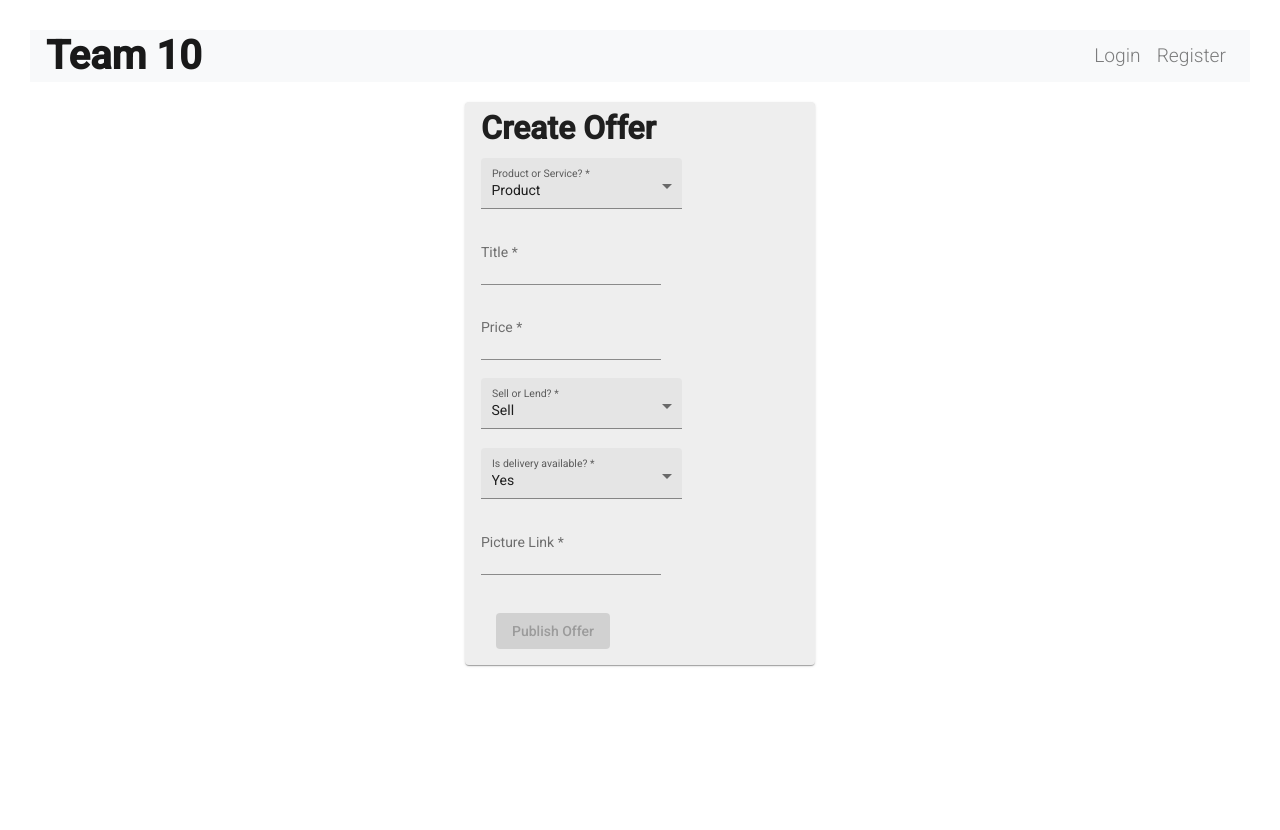
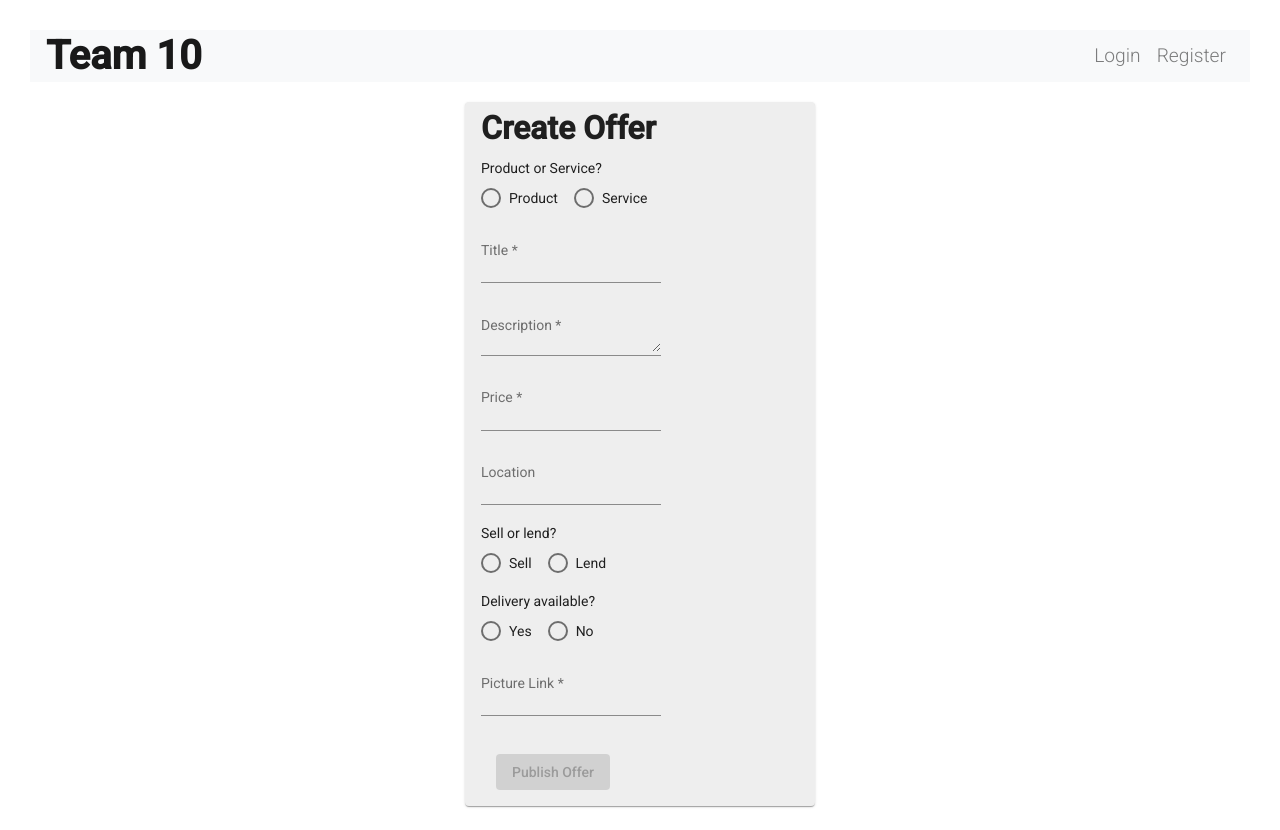
Before and after one commit to scg-unibe-ch/ese2020-team10, an Angular app in the folder ese2020-project-scaffolding-master/frontend/: page /createOffer in a window 1280 px wide. Built offline with nearby package versions, Linux system fonts and the light colour scheme; no server answers.

Commit message:
improved create offer page

```diff
--- a/ese2020-project-scaffolding-master/frontend/src/app/app.module.ts
+++ b/ese2020-project-scaffolding-master/frontend/src/app/app.module.ts
@@ -13,6 +13,7 @@ import { MatCheckboxModule } from '@angular/material/checkbox';
 import { MatCardModule } from '@angular/material/card';
 import { MatSelectModule } from '@angular/material/select';
 import { MatFormFieldModule } from '@angular/material/form-field';
+import { MatRadioModule } from '@angular/material/radio';
 import { HTTP_INTERCEPTORS, HttpClientModule } from '@angular/common/http';
 import { TodoListComponent } from './todo-list/todo-list.component';
 import { TodoItemComponent } from './todo-list/todo-item/todo-item.component';
@@ -57,6 +58,7 @@ import { CreateOfferComponent } from './create-offer/create-offer.component';
     MatFormFieldModule,
     MatTabsModule,
     MatToolbarModule,
+    MatRadioModule,
     ReactiveFormsModule,
     AppRoutingModule
   ],
--- a/ese2020-project-scaffolding-master/frontend/src/app/create-offer/create-offer.component.css
+++ b/ese2020-project-scaffolding-master/frontend/src/app/create-offer/create-offer.component.css
@@ -4,11 +4,16 @@
     display: block;
     margin-left:auto;
     margin-right:auto;
-    vertical-align:middle;
   }
 
-  .createOffer{
-    font-size: 2rem;
-    font-weight: bold;
-    margin-bottom: 20px;
-  }
+.createOffer{
+  font-size: 2rem;
+  font-weight: bold;
+  margin-bottom: 20px;
+}
+
+.mat-radio-button ~ .mat-radio-button {
+  margin-left: 16px;
+  margin-bottom: 10px;
+  margin-top: 10px;
+}
--- a/ese2020-project-scaffolding-master/frontend/src/app/create-offer/create-offer.component.html
+++ b/ese2020-project-scaffolding-master/frontend/src/app/create-offer/create-offer.component.html
@@ -2,13 +2,11 @@
   <form [formGroup]="createOfferForm" (ngSubmit)="onSubmit()">
     <div class="createOffer">Create Offer</div>
     <div>
-      <mat-form-field appearance="fill">
-        <mat-label>Product or Service?</mat-label>
-        <select matNativeControl required>
-          <option value="product">Product</option>
-          <option value="service">Service</option>
-        </select>
-      </mat-form-field>
+      <div>Product or Service?</div>
+      <mat-radio-group aria-label="Select an option" formControlName="type">
+        <mat-radio-button value="true">Product</mat-radio-button>
+        <mat-radio-button value="false">Service</mat-radio-button>
+      </mat-radio-group>
       <mat-form-field>
         <input [class.is-invalid]="title.touched && title.invalid" type="text" matInput class="form-control" placeholder="Title" formControlName="title">
       </mat-form-field>
@@ -16,27 +14,36 @@
           <small *ngIf="title.errors?.required" class="text.danger">Title is required</small>
       </div>
       <mat-form-field>
+        <textarea [class.is-invalid]="description.touched && description.invalid" type="text" matInput class="form-control" placeholder="Description" formControlName="description"></textarea>
+      </mat-form-field>
+      <div style="color: red" *ngIf="(description.invalid && description.touched) || description.dirty">
+          <small *ngIf="description.errors?.required" class="text.danger">Description is required</small>
+      </div>
+      <mat-form-field>
         <input [class.is-invalid]="price.touched && price.invalid" type="text" matInput class="form-control" placeholder="Price" formControlName="price" (blur)="transformAmount($event)" [(ngModel)]="formattedAmount">
       </mat-form-field>
       <div style="color: red" *ngIf="(price.invalid && price.touched) || price.dirty">
           <small *ngIf="price.errors?.required" class="text.danger">Price is required</small>
       </div>
-      <mat-form-field appearance="fill">
-        <mat-label>Sell or Lend?</mat-label>
-        <select matNativeControl required>
-          <option value="sell">Sell</option>
-          <option value="lend">Lend</option>
-        </select>
+      <mat-form-field>
+        <input [class.is-invalid]="location.touched && location.invalid" type="text" matInput class="form-control" placeholder="Location" formControlName="location">
       </mat-form-field>
-      <mat-form-field appearance="fill">
-        <mat-label>Is delivery available?</mat-label>
-        <select matNativeControl required>
-          <option value="yes">Yes</option>
-          <option value="no">No</option>
-        </select>
-      </mat-form-field>
+      <div style="color: red" *ngIf="(location.invalid && location.touched) || location.dirty">
+          <small *ngIf="location.errors?.required" class="text.danger">Location is required</small>
+      </div>
+      <div>Sell or lend?</div>
+      <mat-radio-group aria-label="Select an option" formControlName="sellOrLend">
+        <mat-radio-button value="true">Sell</mat-radio-button>
+        <mat-radio-button value="false">Lend</mat-radio-button>
+      </mat-radio-group>
+      <div>Delivery available?</div>
+      <mat-radio-group aria-label="Select an option" formControlName="shippable">
+        <mat-radio-button value="true">Yes</mat-radio-button>
+        <mat-radio-button value="false">No</mat-radio-button>
+      </mat-radio-group>
+      <br>
       <mat-form-field>
-        <input [class.is-invalid]="pictureLink.touched && pictureLink.invalid" type="text" matInput class="form-control" placeholder="Picture Link" formControlName="pictureLink" (blur)="transformAmount($event)" [(ngModel)]="formattedAmount">
+        <input [class.is-invalid]="pictureLink.touched && pictureLink.invalid" type="text" matInput class="form-control" placeholder="Picture Link" formControlName="pictureLink">
       </mat-form-field>
       <div style="color: red" *ngIf="(pictureLink.invalid && pictureLink.touched) || pictureLink.dirty">
           <small *ngIf="pictureLink.errors?.required" class="text.danger">Picture link is required</small>
--- a/ese2020-project-scaffolding-master/frontend/src/app/create-offer/create-offer.component.ts
+++ b/ese2020-project-scaffolding-master/frontend/src/app/create-offer/create-offer.component.ts
@@ -25,19 +25,27 @@ export class CreateOfferComponent implements OnInit {
   }
 
   createOfferForm = new FormGroup({
-    productOrService: new FormControl('', [
+    category: new FormControl('', [
       Validators.required]),
     title: new FormControl('', [
       Validators.required]),
     price: new FormControl('', [
       Validators.required]),
+    description: new FormControl('', [
+      Validators.required]),
+    location: new FormControl(''),
+    type: new FormControl(true, [
+      Validators.required]),
+    sellOrLend: new FormControl(true, [
+      Validators.required]),
+    shippable: new FormControl(false, [
+      Validators.required]),
     pictureLink: new FormControl('', [
       Validators.required]),
   });
 
-
-  get productOrService() {
-    return this.createOfferForm.get('productOrService');
+  get category() {
+    return this.createOfferForm.get('category');
   }
   get title() {
     return this.createOfferForm.get('title');
@@ -45,7 +53,21 @@ export class CreateOfferComponent implements OnInit {
   get price() {
     return this.createOfferForm.get('price');
   }
-
+  get description() {
+    return this.createOfferForm.get('description');
+  }
+  get location() {
+    return this.createOfferForm.get('location');
+  }
+  get type() {
+    return this.createOfferForm.get('type');
+  }
+  get sellOrLend() {
+    return this.createOfferForm.get('sellOrLend');
+  }
+  get shippable() {
+    return this.createOfferForm.get('shippable');
+  }
   get pictureLink() {
     return this.createOfferForm.get('pictureLink');
   }
@@ -54,12 +76,18 @@ export class CreateOfferComponent implements OnInit {
   onSubmit(): void {
     if(this.createOfferForm.valid){
       this.httpClient.post(environment.endpointURL + 'user/createOffer', {
-          "productOrService": this.productOrService.value,
-          "title": this.title.value,
-          "price": this.price.value,
-        }).subscribe((res: any) => {
-          this.router.navigate(['']);
-      });
+        "category": this.category.value,
+        "title": this.title.value,
+        "price": this.price.value,
+        "description": this.description.value,
+        "location": this.location.value,
+        "type": this.type.value,
+        "sellOrLend": this.sellOrLend.value,
+        "shippable": this.shippable.value,
+        "pictureLink": this.pictureLink.value,
+      }).subscribe((res: any) => {
+        this.router.navigate(['']);
+    });
    }
   }
   onFileChanged(event) {
```
